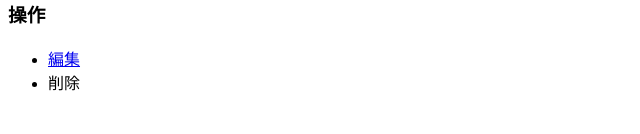
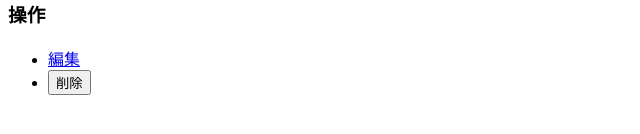
Before and after one commit to tomori-k/todo-app-angular, an Angular app: page /todo/1 in a window 1280 px wide. Shown: the part 268-402 px from the top of the page, without its empty margins (0-640 px from the left). Built offline with nearby package versions, Linux system fonts and the light colour scheme.

Commit message:
削除の実装

```diff
--- a/src/app/pages/todo-detail/todo-detail.component.html
+++ b/src/app/pages/todo-detail/todo-detail.component.html
@@ -8,6 +8,8 @@
   <h3>操作</h3>
   <ul>
     <li><a [routerLink]="['/edit', todo.id]">編集</a></li>
-    <li>削除</li>
+    <li>
+      <button type="button" (click)="onRemoveClicked(todo.id)">削除</button>
+    </li>
   </ul>
 </ng-container>
--- a/src/app/pages/todo-detail/todo-detail.component.ts
+++ b/src/app/pages/todo-detail/todo-detail.component.ts
@@ -1,6 +1,6 @@
 import { Component, Input } from '@angular/core'
 import { Todo } from '../../models'
-import { RouterLink } from '@angular/router'
+import { Router, RouterLink } from '@angular/router'
 import { CommonModule } from '@angular/common'
 import { TodoService } from '../../services/todo-service'
 import { toInt } from '../../utils/converter'
@@ -15,10 +15,18 @@ import { toInt } from '../../utils/converter'
 export class TodoDetailComponent {
   public todoPromise: Promise<Todo> | null = null
 
-  constructor(private readonly todoService: TodoService) {}
+  constructor(
+    private readonly router: Router,
+    private readonly todoService: TodoService
+  ) {}
 
   @Input()
   set id(todoId: string) {
     this.todoPromise = this.todoService.getTodo(toInt(todoId))
   }
+
+  public async onRemoveClicked(id: number) {
+    await this.todoService.remove(id)
+    this.router.navigate(['/list'])
+  }
 }
--- a/src/app/services/todo-service.ts
+++ b/src/app/services/todo-service.ts
@@ -64,4 +64,9 @@ export class TodoService {
       ...todo,
     }
   }
+
+  public async remove(id: number) {
+    const idx = this.todoList.findIndex((t) => t.id === id)
+    this.todoList.splice(idx, 1)
+  }
 }
```
